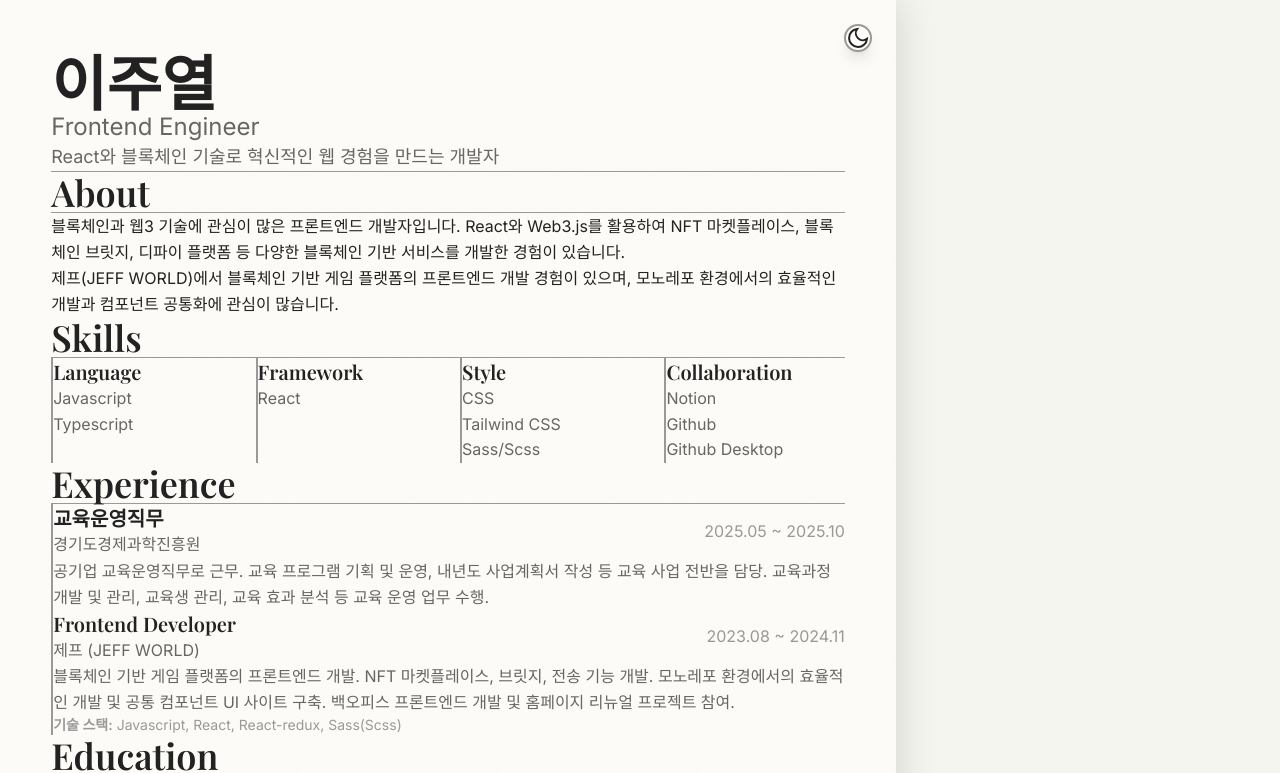
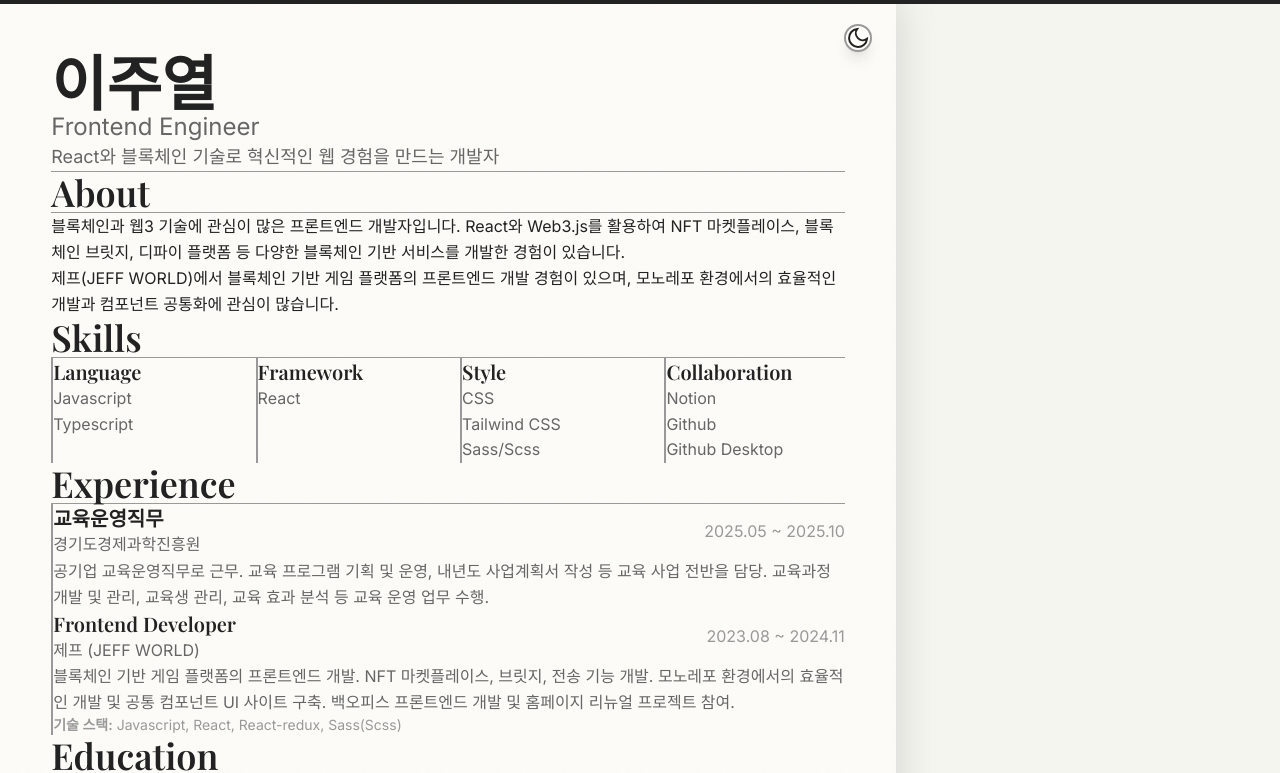
Before and after one commit to Melonisjy/resume, a Next.js app: page / in a window 1280 px wide. Shown: the top 773 px of the page. Built offline with nearby package versions, Linux system fonts and the light colour scheme.

Commit message:
feat: 스크롤 진행도 인디케이터 추가
- 상단에 고정된 스크롤 진행 바 추가
- Framer Motion을 활용한 실시간 진행도 표시
- 다크 모드 지원 및 반투명 배경 적용

```diff
--- a/app/page.tsx
+++ b/app/page.tsx
@@ -9,6 +9,7 @@ import Education from "@/components/Education";
 import Projects from "@/components/Projects";
 import Contact from "@/components/Contact";
 import DarkModeToggle from "@/components/DarkModeToggle";
+import ScrollProgress from "@/components/ScrollProgress";
 import { useRef } from "react";
 
 export default function Home() {
@@ -24,6 +25,8 @@ export default function Home() {
 
   return (
     <div className="min-h-screen bg-[#f5f5f0] dark:bg-[#0a0a0a] py-4 px-4 md:py-12 md:px-8 transition-colors duration-300">
+      {/* 스크롤 진행도 인디케이터 */}
+      <ScrollProgress />
       <div ref={containerRef} className="mx-auto max-w-4xl">
         {/* A4 Paper Container */}
         <motion.div
--- /dev/null
+++ b/components/ScrollProgress.tsx
@@ -0,0 +1,16 @@
+"use client";
+
+import { motion, useScroll } from "framer-motion";
+
+export default function ScrollProgress() {
+  const { scrollYProgress } = useScroll();
+
+  return (
+    <div className="fixed top-0 left-0 right-0 h-1 z-[100] bg-[#f5f5f0]/50 dark:bg-[#0a0a0a]/50 backdrop-blur-sm">
+      <motion.div
+        className="h-full bg-[#222] dark:bg-[#f5f5f0] origin-left transition-colors duration-300"
+        style={{ scaleX: scrollYProgress }}
+      />
+    </div>
+  );
+}
```
